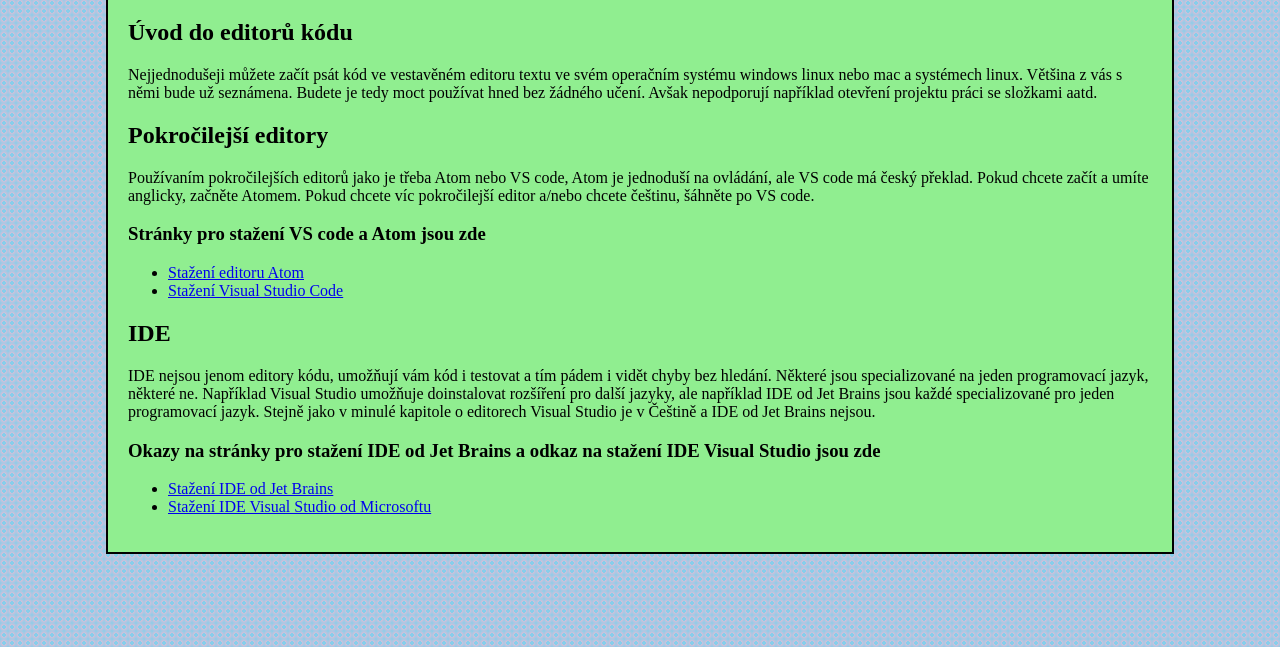
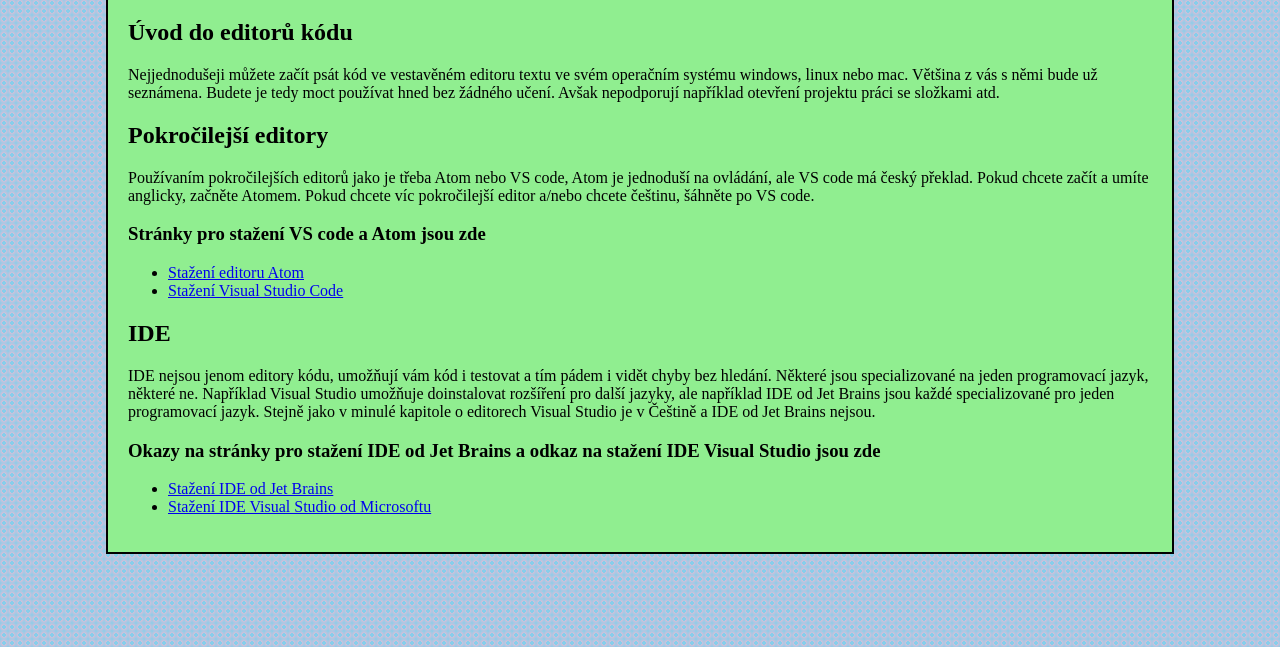
Before and after one commit to Smajlll/htmltestlol, a plain HTML site: page editory.html in a window 1280 px wide. Shown: the part 153-800 px from the top of the page. Drawn offline with Linux system fonts and the light colour scheme.

Commit message:
Oprava gram. chyb

```diff
--- a/editory.html
+++ b/editory.html
@@ -12,7 +12,7 @@
     </nav>
       <h1> Editory kódu </h1>
       <h2> Úvod do editorů kódu </h2>
-      <p> Nejjednodušeji můžete začít psát kód ve vestavěném editoru textu ve svém operačním systému windows linux nebo mac a systémech linux. Většina z vás s němi bude už seznámena. Budete je tedy moct používat hned bez žádného učení. Avšak nepodporují například otevření projektu práci se složkami aatd. </p>
+      <p> Nejjednodušeji můžete začít psát kód ve vestavěném editoru textu ve svém operačním systému windows, linux nebo mac. Většina z vás s němi bude už seznámena. Budete je tedy moct používat hned bez žádného učení. Avšak nepodporují například otevření projektu práci se složkami atd. </p>
       <h2> Pokročilejší editory </h2>
       <p> Používaním pokročilejších editorů jako je třeba Atom nebo VS code, Atom je jednoduší na ovládání, ale VS code má český překlad. Pokud chcete začít a umíte anglicky, začněte Atomem. Pokud chcete víc pokročilejší editor a/nebo chcete češtinu, šáhněte po VS code. </p>
       <h3> Stránky pro stažení VS code a Atom jsou zde </h3>
```
